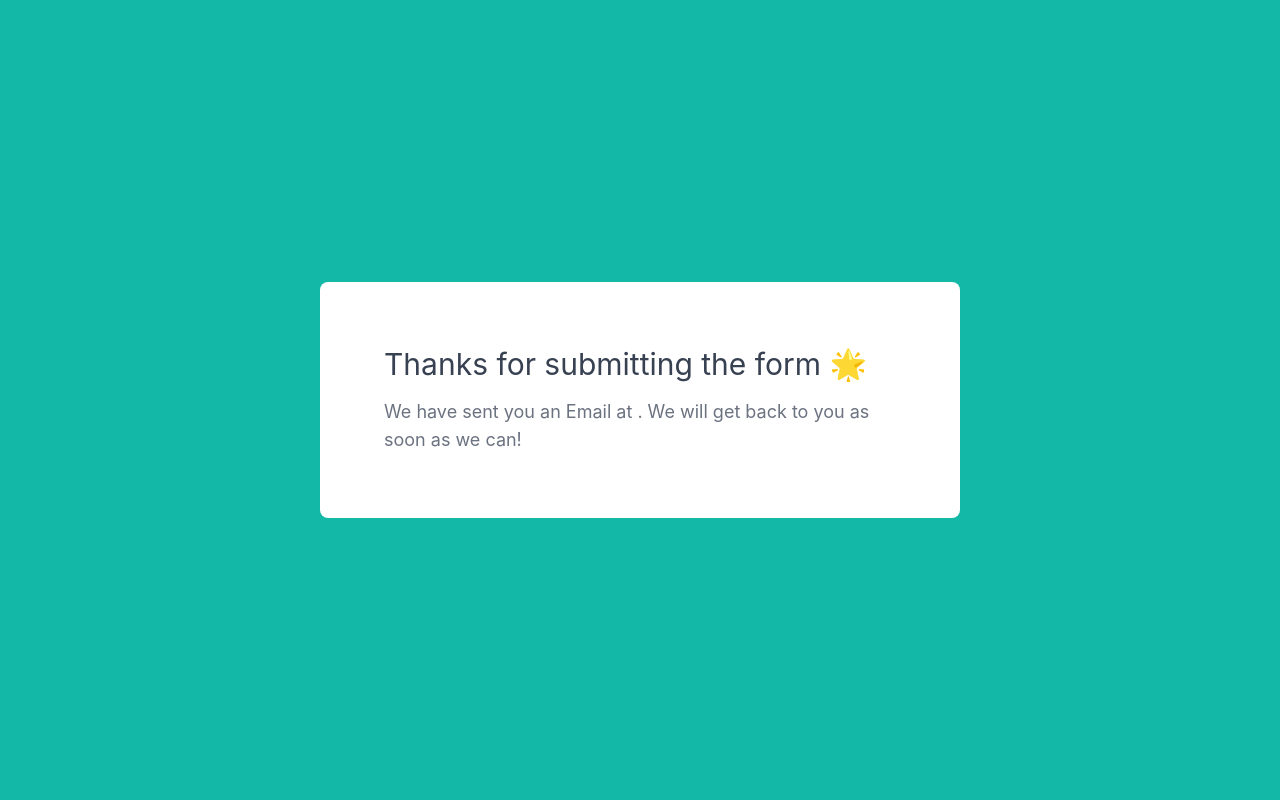
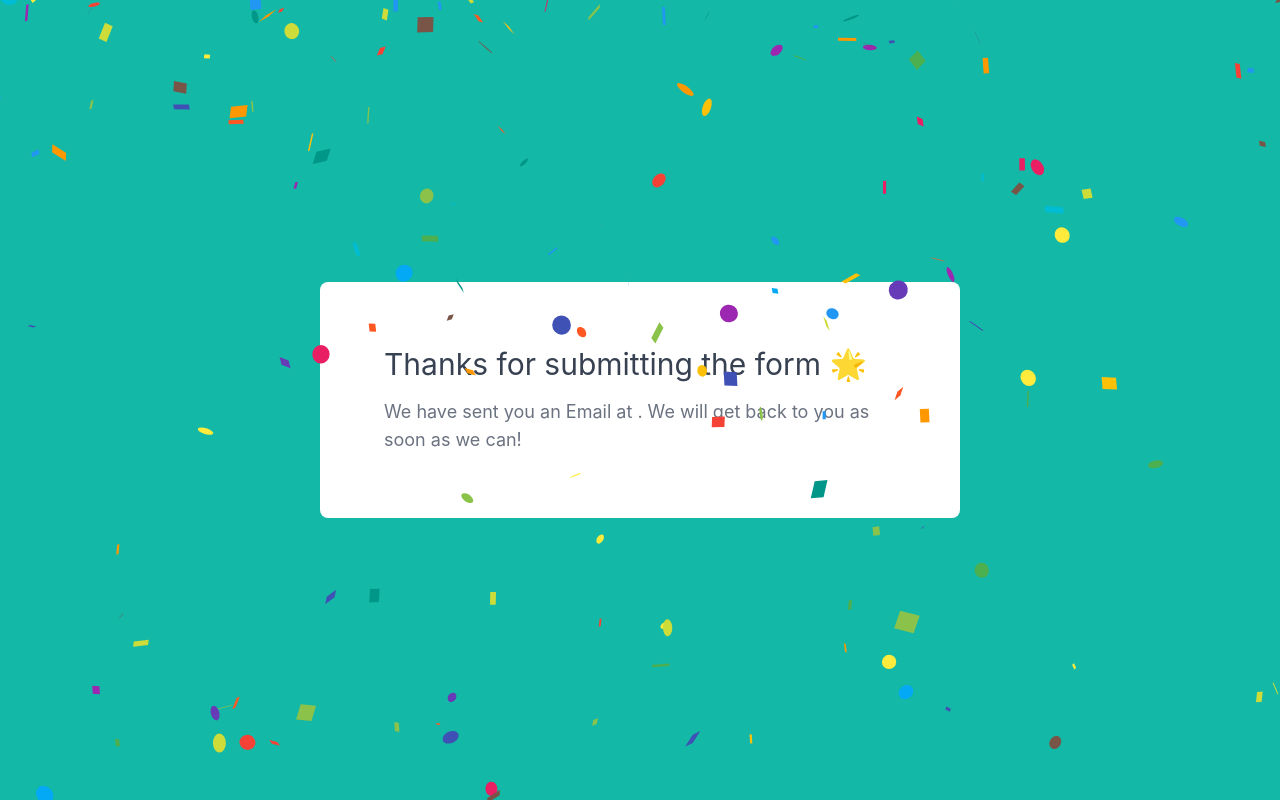
Before and after one commit to Frostdev7506/ezzyforms, a Next.js app: page /success in a window 1280 px wide. Built offline with nearby package versions, Linux system fonts and the light colour scheme.

Commit message:
Added confetti to the success page

```diff
--- a/package.json
+++ b/package.json
@@ -9,12 +9,15 @@
     "lint": "next lint"
   },
   "dependencies": {
+    "@react-hook/window-size": "^3.1.1",
     "formik": "^2.2.9",
     "framer-motion": "^7.6.5",
     "next": "13.0.0",
     "react": "18.2.0",
     "react-confetti": "^6.1.0",
     "react-dom": "18.2.0",
+    "react-use-window-size": "^1.0.1",
+    "window-size": "^1.1.1",
     "yup": "^0.32.11"
   },
   "devDependencies": {
--- a/pages/success.js
+++ b/pages/success.js
@@ -1,6 +1,7 @@
 /* eslint-disable react-hooks/rules-of-hooks */
 import { useRouter } from "next/router";
 import { motion as m } from "framer-motion";
+import ReactConfetti from "react-confetti";
 
 export default function success() {
   const router = useRouter();
@@ -21,6 +22,7 @@ export default function success() {
           you as soon as we can!
         </p>
       </div>
+      <ReactConfetti />
     </m.main>
   );
 }
```
Also changed, not shown: 1 other file (tests, documents, lock files or other folders).
